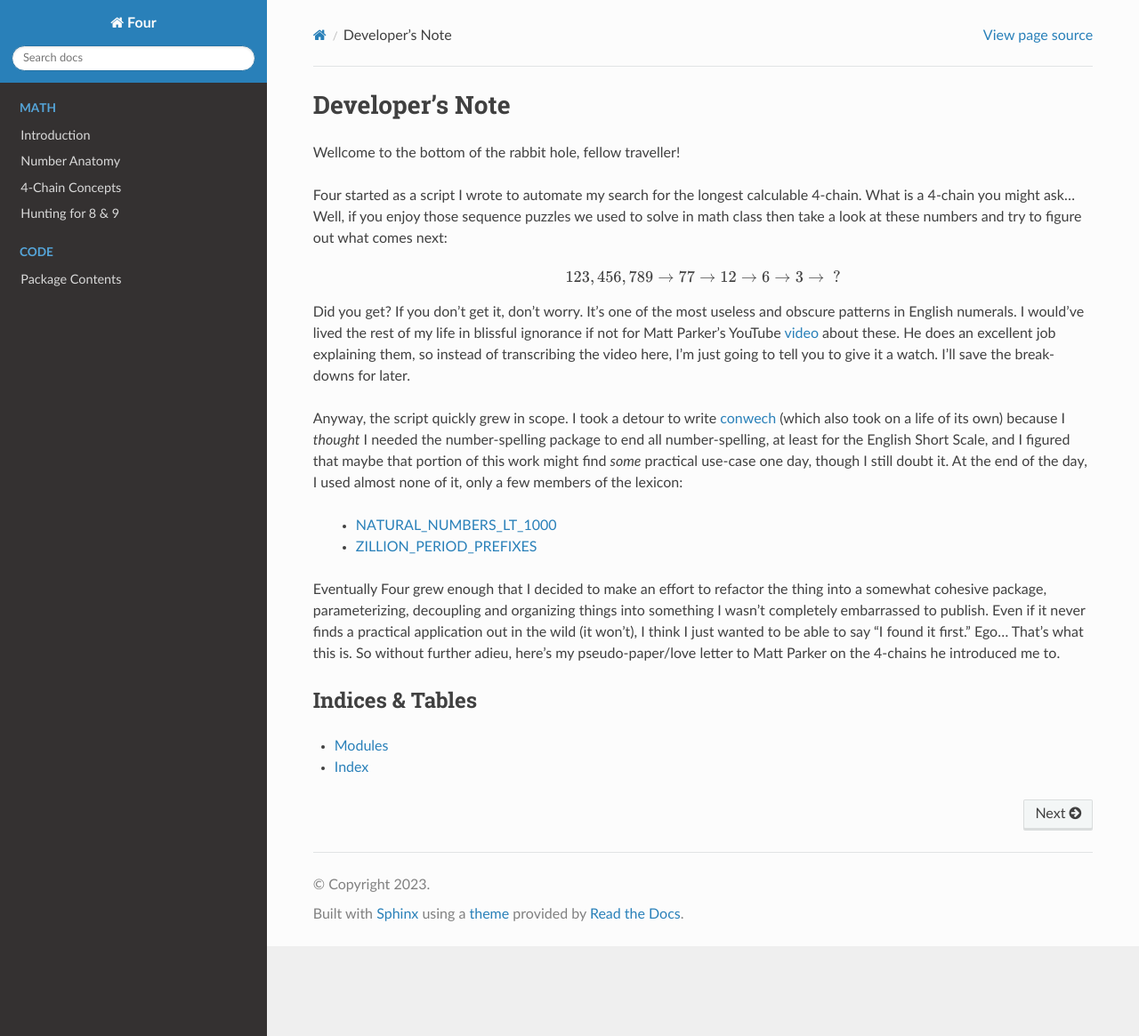
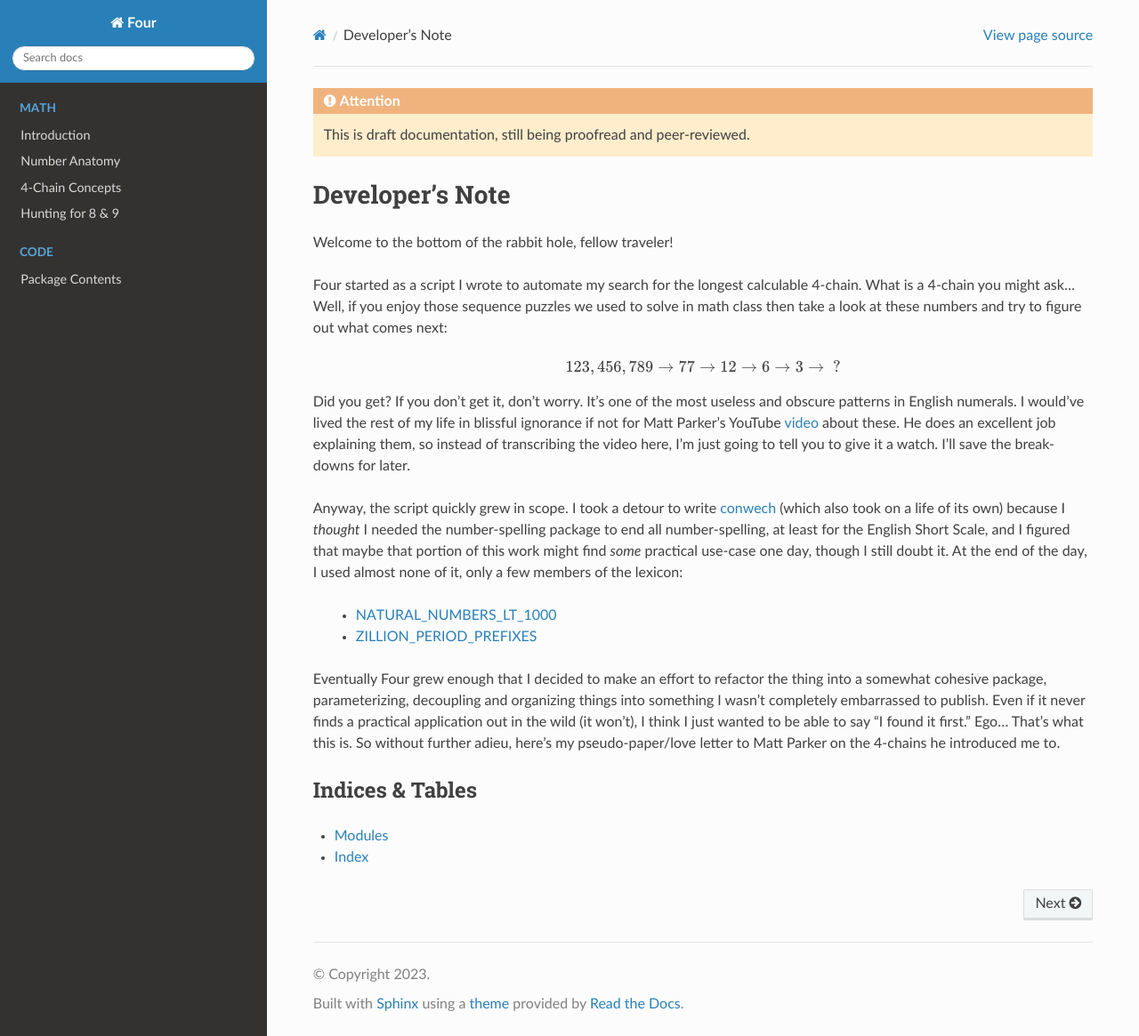
Before and after one commit to KCATurner/four, a Sphinx documentation site: the page built from docs/source/index.rst, in a window 1280 px wide and 1165 px high. Shown: the whole window at 89% size. Built offline with Sphinx 7.4.7 and the Read the Docs theme 2.0.0, drawn with Linux system fonts in a browser that asks for light colours; formulas are drawn with MathJax 3.

Commit message:
Fix typos and add draft disclaimer.

```diff
--- a/docs/source/index.rst
+++ b/docs/source/index.rst
@@ -1,8 +1,10 @@
+.. attention:: This is draft documentation, still being proofread and peer-reviewed.
+
 ################
 Developer's Note
 ################
 
-Wellcome to the bottom of the rabbit hole, fellow traveller!
+Welcome to the bottom of the rabbit hole, fellow traveler!
 
 Four started as a script I wrote to automate my search for the longest calculable 4-chain. What is a 4-chain you might ask... Well, if you enjoy those sequence puzzles we used to solve in math class then take a look at these numbers and try to figure out what comes next:
 
```
